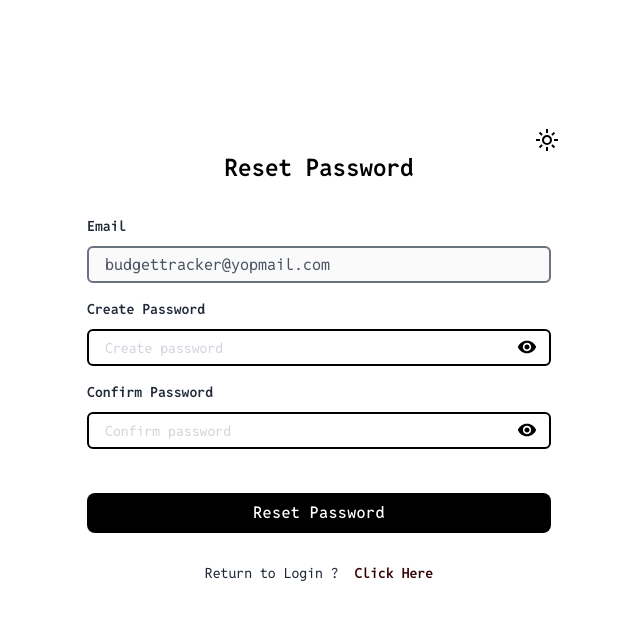
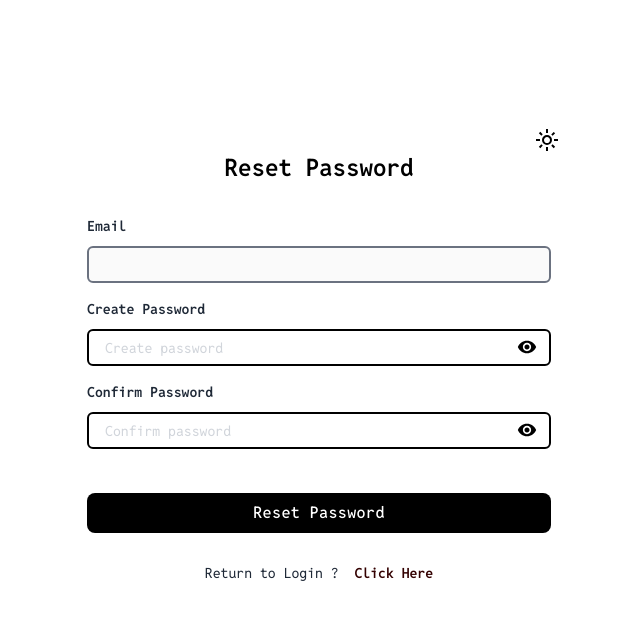
Before and after one commit to YBD21/Budget-Tracker, a Next.js app in the folder client/: page /forget-password in a window 1280 px wide. Shown: the top 620 px of the page, without its empty margins (321-961 px from the left). Built offline with nearby package versions, Linux system fonts and the light colour scheme; no server answers.

Commit message:
[client] removed comment

```diff
--- a/client/src/components/ForgotPassword/index.jsx
+++ b/client/src/components/ForgotPassword/index.jsx
@@ -9,8 +9,8 @@ import ResetPassword from './ResetPassword'
 export const pagesOptions = ['ForgotPassword', 'VerifyOtp', 'ResetPassword']
 
 export const ForgetPassword = () => {
-  const [pageName, setPageName] = useState(pagesOptions[2]) // pagesOptions[0]
-  const [email, setEmail] = useState('budgettracker@yopmail.com') // remove this later
+  const [pageName, setPageName] = useState(pagesOptions[2]) // default pagesOptions[0]
+  const [email, setEmail] = useState('')
 
   const switchPage = (name) => {
     setPageName(name)
```
